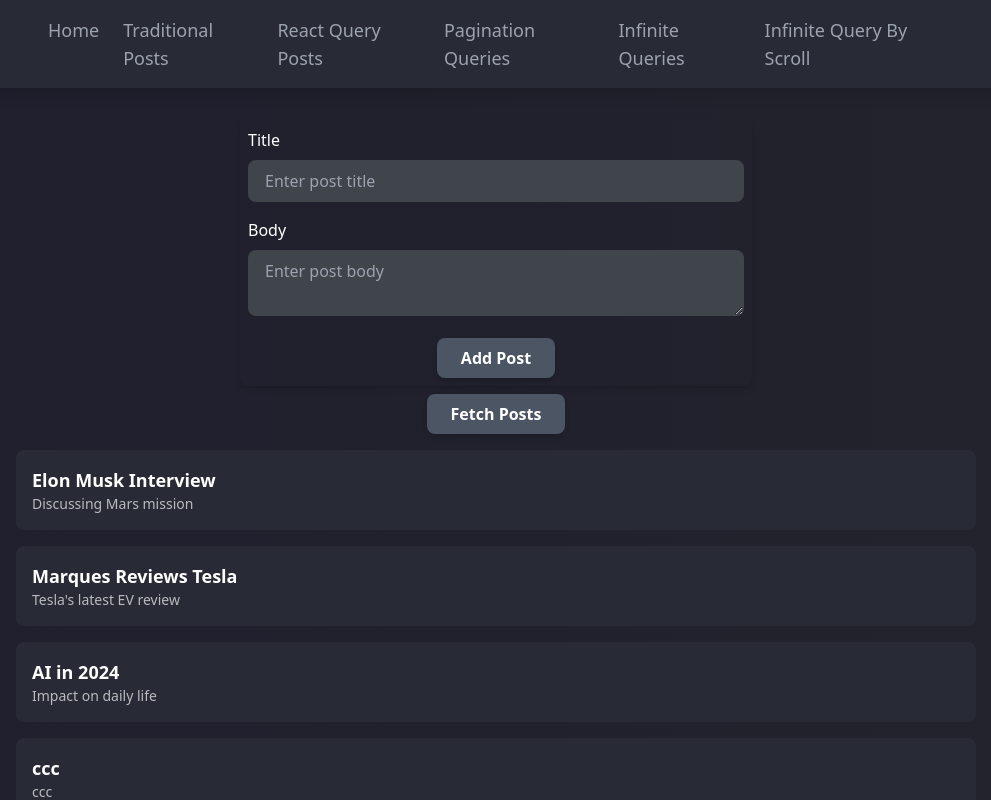
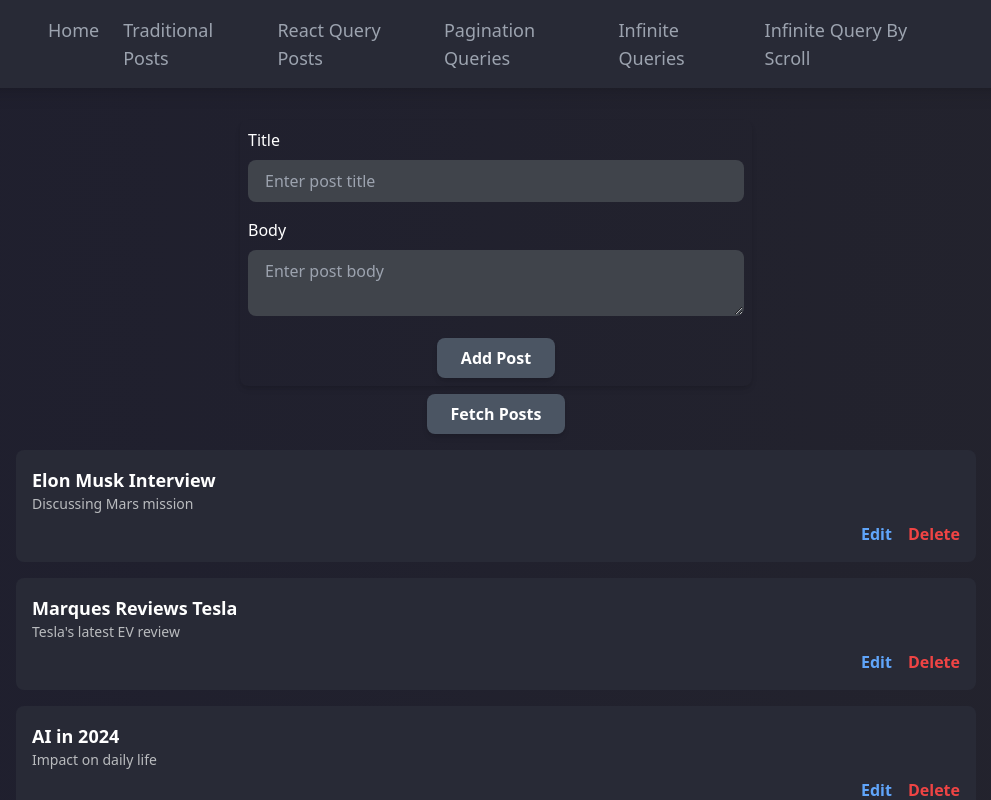
Before and after one commit to amirsep/react-query, a React (Create React App) app: page /rq-posts in a window 1280 px wide. Shown: the top 800 px of the page, without its empty margins (144-1135 px from the left). Built offline with nearby package versions, Linux system fonts and the light colour scheme; data requests are answered from the project's data file.

Commit message:
update features

```diff
--- a/db.json
+++ b/db.json
@@ -14,11 +14,6 @@
       "id": "3",
       "title": "AI in 2024",
       "body": "Impact on daily life"
-    },
-    {
-      "title": "ccc",
-      "body": "ccc",
-      "id": "DGZ8PBB"
     }
   ],
   "fruits": [
--- a/src/components/PostsRQ.js
+++ b/src/components/PostsRQ.js
@@ -13,36 +13,103 @@ const addPost = (post) => {
   return axios.post("http://localhost:4000/posts", post);
 };
 
+// DELETE Method
+const deletePost = (postId) => {
+  return axios.delete(`http://localhost:4000/posts/${postId}`);
+};
+
+// PUT (Update) Method
+const updatePost = (updatedPost) => {
+  return axios.put(
+    `http://localhost:4000/posts/${updatedPost.id}`,
+    updatedPost
+  );
+};
+
 const PostsRQ = () => {
   const [title, setTitle] = useState("");
   const [body, setBody] = useState("");
+  const [editMode, setEditMode] = useState(false);
+  const [currentPostId, setCurrentPostId] = useState(null);
 
   const queryClient = useQueryClient();
 
+  // Fetch Posts
   const { isLoading, isError, error, data, refetch, isFetching } = useQuery({
     queryKey: ["posts"],
     queryFn: fetchPosts,
-    // enabled: false,
   });
 
-  const { mutate, isLoading: isPosting } = useMutation({
+  // Add Post
+  const { mutate: addPostMutation, isLoading: isPosting } = useMutation({
     mutationFn: addPost,
-    onSuccess: (newData) => {
+    onMutate: async (newPost) => {
+      await queryClient.cancelQueries(["posts"]);
+      const previousPostData = queryClient.getQueryData(["posts"]);
+
       queryClient.setQueryData(["posts"], (oldQueryData) => {
         return {
           ...oldQueryData,
-          data: [...oldQueryData.data, newData.data],
+          data: [
+            ...oldQueryData.data,
+            { ...newPost, id: String(oldQueryData?.data?.length + 1) },
+          ],
         };
       });
+      return { previousPostData };
+    },
+    onError: (_error, _post, context) => {
+      queryClient.setQueryData(["posts"], context.previousPostData);
+    },
+    onSettled: () => {
+      queryClient.invalidateQueries(["posts"]);
     },
   });
 
+  // Delete Post
+  const { mutate: deletePostMutation } = useMutation({
+    mutationFn: deletePost,
+    onSuccess: () => {
+      queryClient.invalidateQueries(["posts"]);
+    },
+  });
+
+  // Update Post
+  const { mutate: updatePostMutation, isLoading: isUpdating } = useMutation({
+    mutationFn: updatePost,
+    onSuccess: () => {
+      queryClient.invalidateQueries(["posts"]);
+    },
+  });
+
+  // Handle Post Submit (Add or Update)
   const handleSubmit = (e) => {
     e.preventDefault();
     const post = { title, body };
-    mutate(post);
+
+    if (editMode) {
+      updatePostMutation({ ...post, id: currentPostId });
+      setEditMode(false);
+      setCurrentPostId(null);
+    } else {
+      addPostMutation(post);
+    }
+
     setTitle("");
     setBody("");
+  };
+
+  // Handle Post Edit
+  const handleEdit = (post) => {
+    setTitle(post.title);
+    setBody(post.body);
+    setEditMode(true);
+    setCurrentPostId(post.id);
+  };
+
+  // Handle Post Delete
+  const handleDelete = (postId) => {
+    deletePostMutation(postId);
   };
 
   if (isLoading || isFetching) {
@@ -114,11 +181,17 @@ const PostsRQ = () => {
           <button
             type="submit"
             className={`px-6 py-2 text-white font-bold rounded-lg shadow-md bg-gray-600 hover:bg-gray-700 transition duration-300 ease-in-out transform hover:scale-105 ${
-              isPosting && "opacity-50 cursor-not-allowed"
+              isPosting || isUpdating ? "opacity-50 cursor-not-allowed" : ""
             }`}
-            disabled={isPosting}
+            disabled={isPosting || isUpdating}
           >
-            {isPosting ? "Posting..." : "Add Post"}
+            {isPosting || isUpdating
+              ? editMode
+                ? "Updating..."
+                : "Posting..."
+              : editMode
+              ? "Update Post"
+              : "Add Post"}
           </button>
         </div>
       </form>
@@ -136,14 +209,29 @@ const PostsRQ = () => {
       </div>
 
       {data?.data?.map((post) => (
-        <Link to={`/rq-posts/${post.id}`} key={post.id}>
-          <div className="bg-[#282a36] mt-4 rounded-lg p-4 mb-2 transition-colors duration-300 hover:bg-[#3b3e4a] cursor-pointer">
-            <h3 className="post-title text-lg font-bold text-white">
-              {post.title}
-            </h3>
-            <p className="post-body text-sm text-[#b9bbbe] ">{post.body}</p>
+        <div
+          key={post.id}
+          className="bg-[#282a36] mt-4 rounded-lg p-4 mb-2 transition-colors duration-300 hover:bg-[#3b3e4a]"
+        >
+          <h3 className="post-title text-lg font-bold text-white">
+            {post.title}
+          </h3>
+          <p className="post-body text-sm text-[#b9bbbe] ">{post.body}</p>
+          <div className="flex justify-end space-x-4 mt-2">
+            <button
+              onClick={() => handleEdit(post)}
+              className="text-blue-400 font-bold hover:underline"
+            >
+              Edit
+            </button>
+            <button
+              onClick={() => handleDelete(post.id)}
+              className="text-red-500 font-bold hover:underline"
+            >
+              Delete
+            </button>
           </div>
-        </Link>
+        </div>
       ))}
     </div>
   );
```
